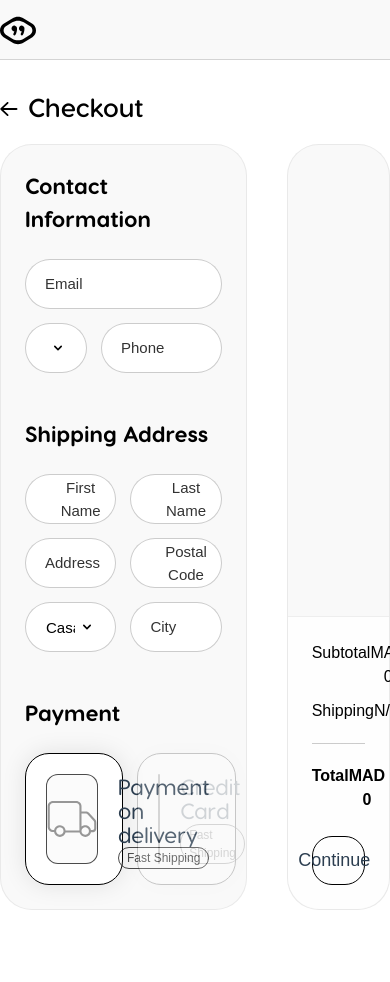
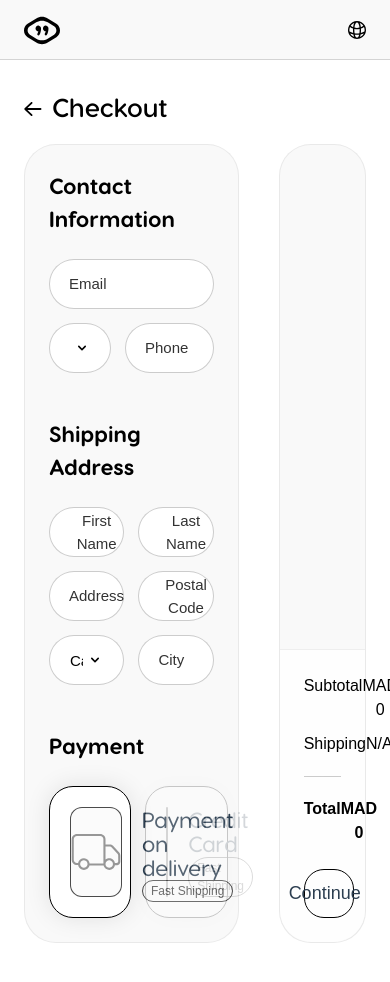
Before and after one commit to Ismail-Tz/virgules-cases, a Vue app: page /checkout in a window 390 px wide. Before the commit the page ends 950 px from the top, so only its background shows below. Built offline with nearby package versions, Linux system fonts and the light colour scheme; a web font is replaced by a local one.

Commit message:
refactor: Update styling for improved consistency and responsiveness in MultipleProductsPage, ProductPage, and NavBar components

```diff
--- a/src/components/CheckoutPage.vue
+++ b/src/components/CheckoutPage.vue
@@ -1,6 +1,6 @@
 <template>
   <div class="flex justify-center mb-[40px] mt-[94px]">
-    <div :style="computedWidth">
+    <div class="max-w-[1188px] w-full mx-auto px-6 box-border">
       <button
         class="flex items-end justify-center leading-none text-[26px] mb-[24px] text-left font-[Visby] font-semibold text-[#000000]"
         @click="goBack"
--- a/src/components/MultipleProductsPage.vue
+++ b/src/components/MultipleProductsPage.vue
@@ -1,6 +1,6 @@
 <template>
   <div class="flex justify-center mb-[40px] mt-[108px]">
-    <div :style="computedWidth">
+    <div class="max-w-[1188px] w-full mx-auto px-6 box-border">
       <h2
         class="text-[26px] mb-[24px] text-left font-[Visby] font-bold text-[#000000] leading-none"
       >
--- a/src/components/NavBar.vue
+++ b/src/components/NavBar.vue
@@ -20,8 +20,8 @@
     "
   >
     <div
-      class="container mx-auto flex justify-between items-center h-[60px]"
-      style="width: calc(1680px - 540px)"
+      class="max-w-[1188px] w-full mx-auto px-6 box-border flex justify-between items-center h-[60px]"
+
     >
       <!-- Left-aligned section (Logo) -->
       <div class="flex items-center w-1/3">
@@ -177,7 +177,7 @@
       class="w-full overflow-hidden select-none transition-all duration-500 ease-in-out"
     >
       <!-- Devices Content Here -->
-      <div style="width: calc(1680px - 540px)" class="mx-auto my-[24px]">
+      <div class="max-w-[1188px] w-full mx-auto px-6 box-border my-[24px]">
         <p class="text-black/60 text-[14px] leading-none mb-[14px] text-left">
           Shop cases for :
         </p>
@@ -232,10 +232,10 @@
     <!-- Bag Content -->
     <div
       ref="bagContent"
-      class="w-full overflow-hidden select-none transition-all duration-500 ease-in-out"
+      class="max-w-[1188px] w-full mx-auto px-6 box-border overflow-hidden select-none transition-all duration-500 ease-in-out"
       :style="{ height: `${bagContentHeight}px` }"
     >
-      <div style="width: calc(1680px - 540px)" class="mx-auto mt-[24px]">
+      <div class="max-w-[1188px] w-full mx-auto box-border mt-[24px]">
         <div class="flex justify-between items-center mb-[24px] py-[1px]">
           <h2
             class="text-[26px] text-left font-[Visby] font-bold text-[#000000]"
--- a/src/components/ProductPage.vue
+++ b/src/components/ProductPage.vue
@@ -1,10 +1,10 @@
 <template>
   <div class="flex justify-center mb-[40px] mt-[148px]">
-    <div style="width: calc(1680px - 540px)" class="container">
+    <div class="max-w-[1188px] w-full mx-auto px-6 box-border">
       <div class="grid grid-cols-12 gap-[40px]">
         <div class="relative col-span-7">
           <div
-            class="relative w-full h-full flex justify-center border rounded-[32px] p-[40px] overflow-hidden"
+            class="relative w-full flex justify-center border rounded-[32px] p-[40px] overflow-hidden"
             :style="{
               backgroundColor: lightColor,
               borderColor: darkColor + '26',
@@ -13,7 +13,7 @@
             <img
               :src="imageSrc"
               alt="Case Image"
-              class="w-1/2 h-full object-cover"
+              class="w-1/2 h-auto object-cover"
               :style="{ filter: `drop-shadow(0 0 60px ${darkColor + '4D'})` }"
             />
             <!-- Customizing Cases -->
--- a/src/components/YourOrdersPage.vue
+++ b/src/components/YourOrdersPage.vue
@@ -1,8 +1,8 @@
 <template>
   <div class="w-full overflow-hidden mt-[108px] mb-[40px]">
     <div
-      style="width: calc(1680px - 540px)"
-      class="mx-auto mt-[40px] overflow-hidden"
+
+      class="max-w-[1188px] w-full mx-auto px-6 box-border mt-[40px] overflow-hidden"
     >
       <div class="flex justify-between items-end">
         <h1
```
